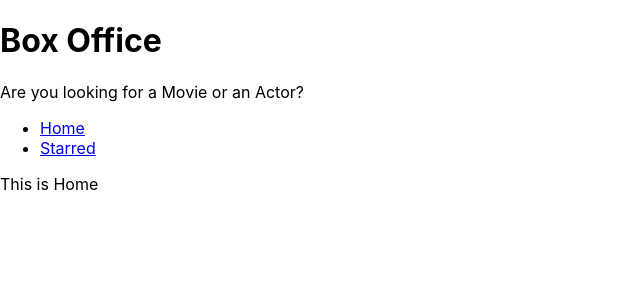
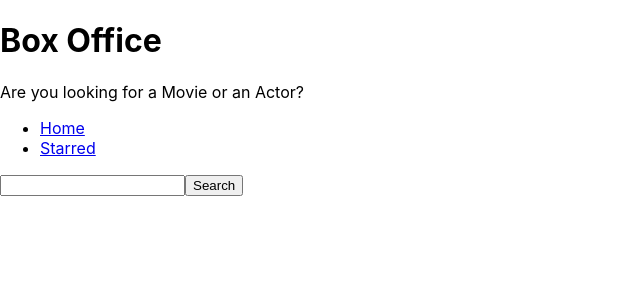
Before and after one commit to shrimayank12/Box-Office, a React (Create React App) app: page / in a window 1280 px wide. Shown: the top 300 px of the page, without its empty margins (0-640 px from the left). Built offline with nearby package versions, Linux system fonts and the light colour scheme.

Commit message:
created input and fetch results from tv maze api

```diff
--- a/src/components/Navs.js
+++ b/src/components/Navs.js
@@ -12,7 +12,7 @@
       <ul>
         {
           LINKS.map( item =>
-            <li key='item.to'>
+            <li key={item.to}>
               <Link to={item.to}>{item.text}</Link>
             </li>)
         }
--- a/src/pages/Home.js
+++ b/src/pages/Home.js
@@ -1,8 +1,30 @@
-import React from 'react'
+import React,{ useState } from 'react'
 import MainPageLayout from '../components/MainPageLayout'
 
 const Home = () => {
-  return <MainPageLayout>This is Home</MainPageLayout>
+  const[input, setInput] = useState('');
+
+  const onSearch = () => {
+    fetch(`https://api.tvmaze.com/search/shows?q=${input}`).then(r => r.json()).then(result => {
+      console.log(result);
+    })
+  }
+
+  const onInputChange = (ev) => {
+    setInput(ev.target.value)
+  }
+
+  const onKeyDown = (ev) => {
+    if(ev.keyCode === 13)
+      onSearch()
+  }
+
+  return (
+    <MainPageLayout>
+      <input type='text' onChange={onInputChange} onKeyDown={onKeyDown} value={input}/>
+      <button type='button' onClick={onSearch}>Search</button>
+    </MainPageLayout>
+  )
 }
 
 export default Home
```
Also changed, not shown: 1 other file (tests, documents, lock files or other folders).
